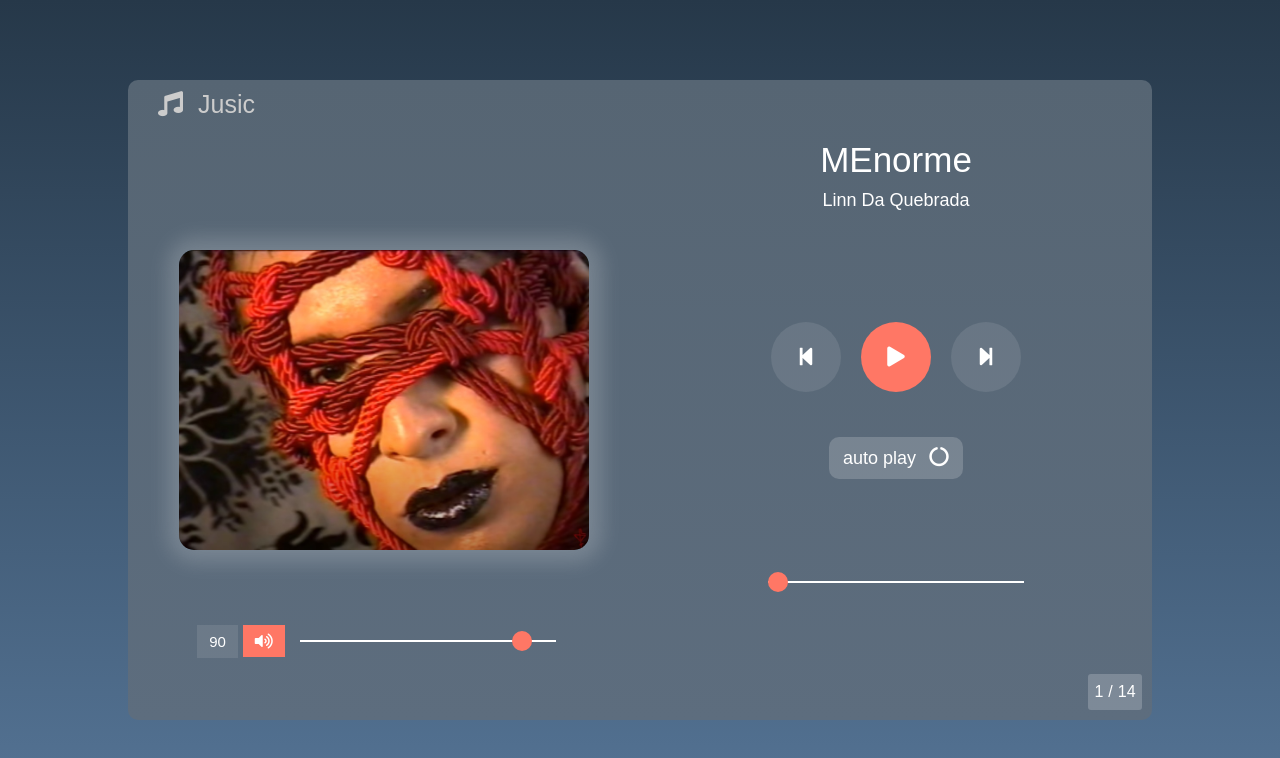
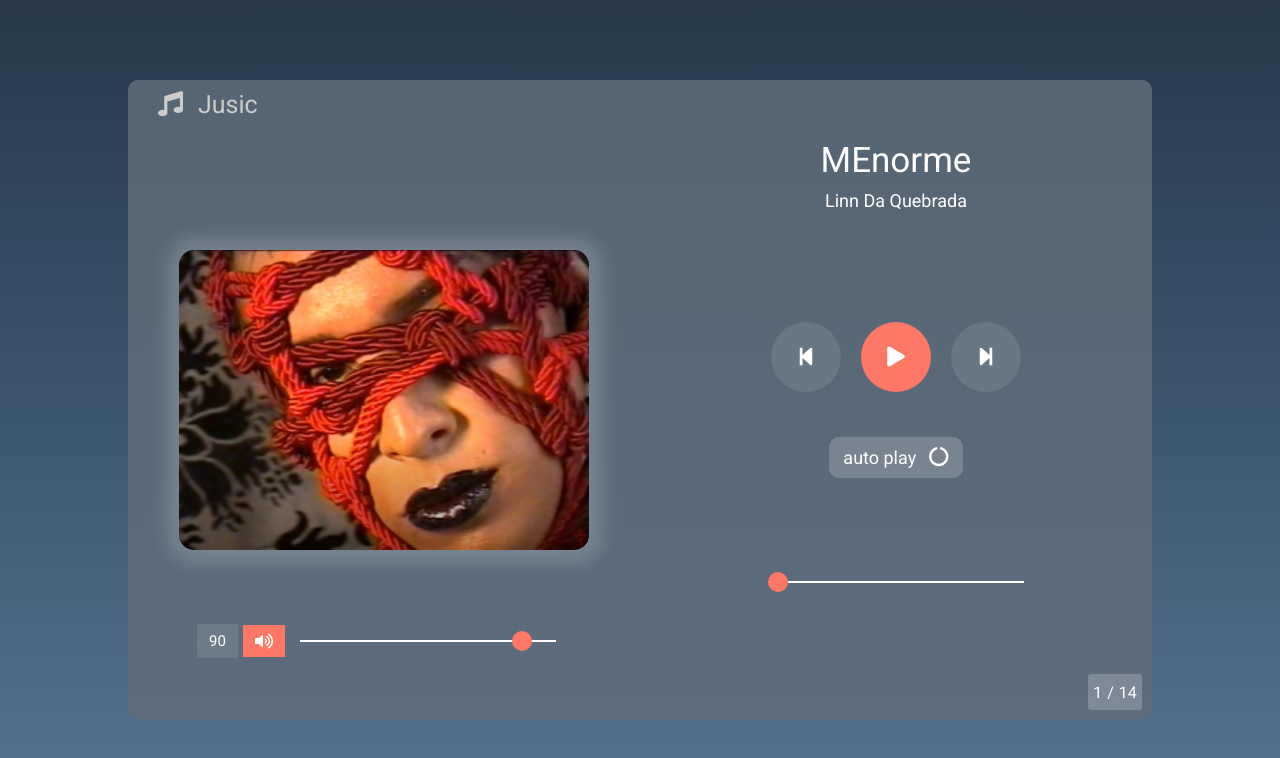
Before and after one commit to talhaouycoding/music-player, a plain HTML site: page index.html in a window 1280 px wide. Drawn offline with Linux system fonts and the light colour scheme.

Commit message:
add font family

```diff
--- a/css/style.css
+++ b/css/style.css
@@ -1,7 +1,7 @@
 * {
   margin: 0;
   padding: 0;
-  font-family: Arial, Helvetica, sans-serif;
+  font-family: "Roboto", sans-serif;
 }
 body {
   height: 100vh;
@@ -152,7 +152,7 @@ right input[type="range"] {
   font-size: 15px;
   margin-left: 20px;
 }
-.right #auto{
+.right #auto {
   font-size: 18px;
   cursor: pointer;
   margin-top: 45px;
@@ -163,20 +163,20 @@ right input[type="range"] {
   outline: none;
   border-radius: 10px;
 }
-.right #auto i{
+.right #auto i {
   margin-left: 8px;
 }
-#play{
+#play {
   background: #ff7765;
 }
-.right button:hover{
+.right button:hover {
   background: #ff7765;
 }
-.right i::before{
+.right i::before {
   color: #fff;
   font-size: 20px;
 }
-.right .show_song_no{
+.right .show_song_no {
   position: absolute;
   bottom: 10px;
   right: 10px;
@@ -188,8 +188,8 @@ right input[type="range"] {
   padding: 8px 12px;
   color: #fff;
   border-radius: 3px;
-    background: rgba(255,255,255,0.2);
+  background: rgba(255, 255, 255, 0.2);
 }
-.right .show_song_no p:nth-child(2){
+.right .show_song_no p:nth-child(2) {
   margin: 0 5px;
 }
--- a/index.html
+++ b/index.html
@@ -7,6 +7,7 @@
     <title>Music Player - js</title>
     <link rel="stylesheet" href="css/all.min.css">
     <link rel="stylesheet" href="css/style.css">
+    <link href="https://fonts.googleapis.com/css2?family=Roboto:wght@300;400;500&display=swap" rel="stylesheet">
 </head>
 <body>
     <div class="container">
```
Lines whose indentation alone changed are shown as unchanged.
